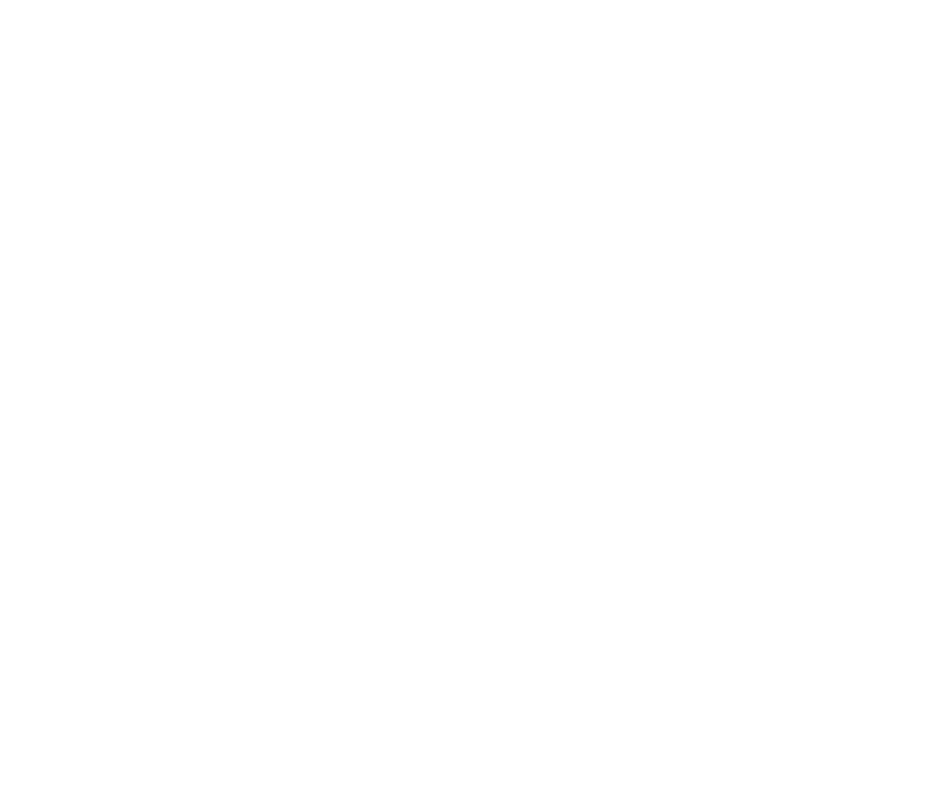
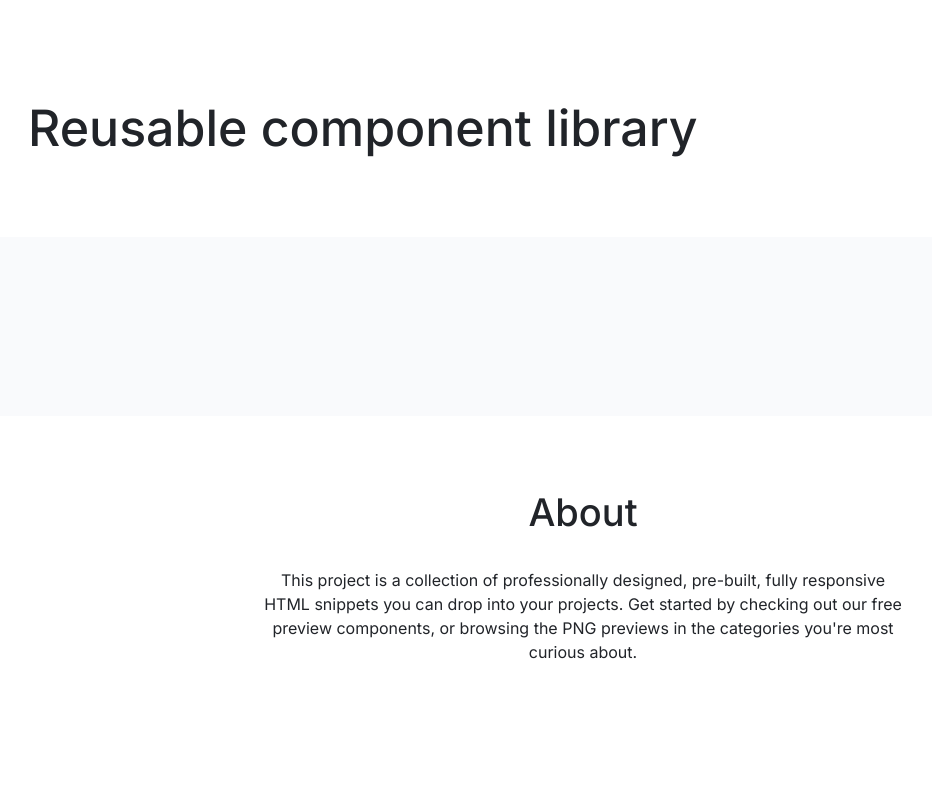
Before and after one commit to js-tasks-ru/htmlcss-20210610_vitaly-schekin, a website: page index.html in a window 1280 px wide. Shown: the whole page, without its empty margins (57-989 px from the left). Drawn offline with Linux system fonts and the light colour scheme.

Commit message:
main page

```diff
--- a/assets/css/main.css
+++ b/assets/css/main.css
@@ -14,6 +14,7 @@
     --grey-2: #DDE2E5;
     --grey-3: #ACB5BD;
     --grey-4: #495057;
+    --grey-light: #F9FAFC;
 
     --error: var(--red);
     --success: var(--blue);
--- /dev/null
+++ b/components/footer/footer.css
@@ -0,0 +1,25 @@
+.footer {
+  padding: 72px 0 136px 0;
+  text-align: center;
+}
+
+.footer__title {
+  font-family: Inter;
+  font-style: normal;
+  font-weight: 500;
+  font-size: 38px;
+  line-height: 48px;
+  color: var(--black);
+}
+
+.footer__description {
+  font-family: Inter;
+  font-style: normal;
+  font-weight: normal;
+  font-size: 16px;
+  line-height: 24px;
+  text-align: center;
+  color: var(--black);
+  max-width: 640px;
+  margin: 32px auto 0 auto;
+}
--- /dev/null
+++ b/components/header/header.css
@@ -0,0 +1,11 @@
+/* .header {} */
+
+.header__title {
+  font-family: Inter;
+  font-style: normal;
+  font-weight: 500;
+  font-size: 50px;
+  line-height: 64px;
+  color: var(--black);
+  padding: 96px 0 77px 0;
+}
--- /dev/null
+++ b/components/main/main.css
@@ -0,0 +1,3 @@
+.main {
+  background-color: var(--grey-light);
+}
--- /dev/null
+++ b/components/page/page.css
@@ -0,0 +1,10 @@
+.container {
+  max-width: 1110px;
+  margin: 0 auto;
+}
+
+.page {
+  display: grid;
+  grid-template-rows: auto 1fr auto;
+  min-height: 100vh;
+}
--- a/index.html
+++ b/index.html
@@ -3,8 +3,35 @@
 <html lang="ru">
     <head>
         <link rel="stylesheet" href="./assets/css/main.css">
+        <link rel="stylesheet" href="./components/page/page.css">
+        <link rel="stylesheet" href="./components/header/header.css">
+        <link rel="stylesheet" href="./components/main/main.css">
+        <link rel="stylesheet" href="./components/footer/footer.css">
     </head>
     <body>
+        <div class="page">
+            <header class="page__header header">
+                <div class="container">
+                    <div class="header__title">Reusable component library</div>
+                </div>
+            </header>
 
+            <main class="page__main main">
+                <div class="container"></div>
+            </main>
+
+            <footer class="page__footer footer">
+                <div class="container">
+                    <div class="footer__title">About</div>
+
+                    <div class="footer__description">
+                        This project is a collection of professionally designed, pre-built,
+                        fully responsive HTML snippets you can drop into your projects.
+                        Get started by checking out our free preview components,
+                        or browsing the PNG previews in the categories you're most curious about.
+                    </div>
+                </div>
+            </footer>
+        </div>
     </body>
 </html>
```
